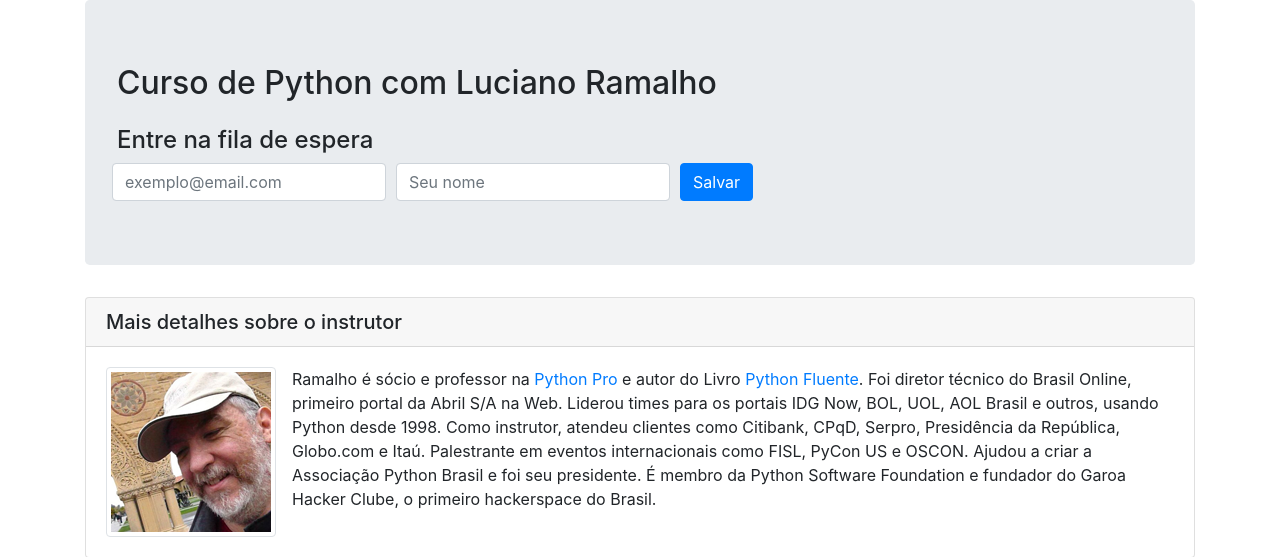
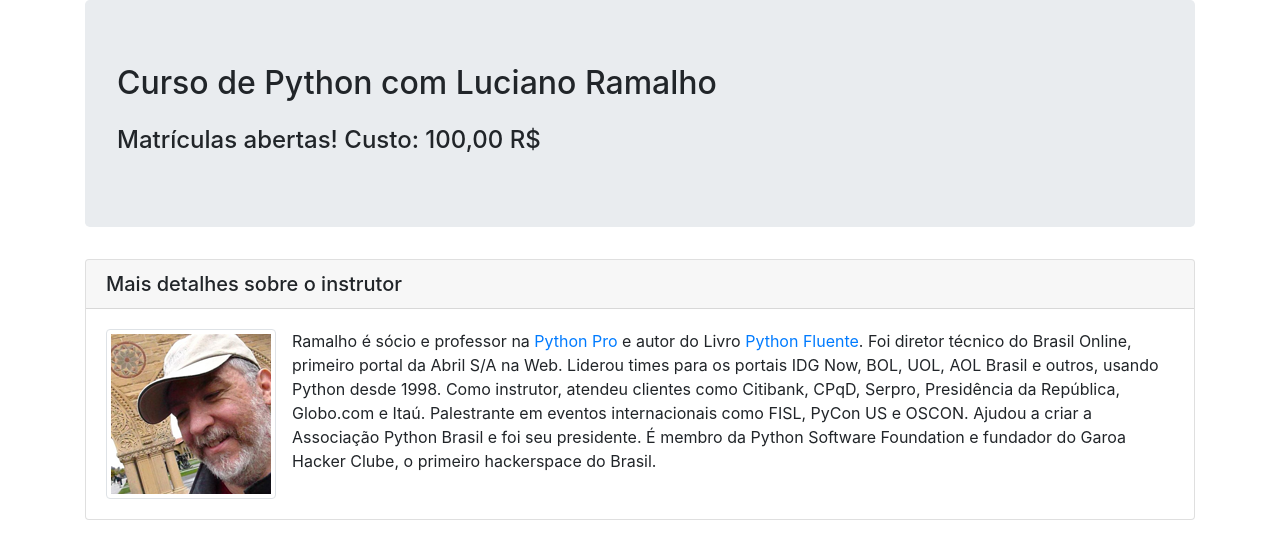
Before and after one commit to breeeno/curso_django, a Django app: page / in a window 1280 px wide. Shown: the part 56-613 px from the top of the page. Run offline with Django 4.2, Linux system fonts and the light colour scheme; some libraries are stand-ins or nearby versions.

Commit message:
- Integrado botão de pagamento

```diff
--- a/pypro/base/templates/base/home.html
+++ b/pypro/base/templates/base/home.html
@@ -39,35 +39,43 @@
                 <h2>
                     Curso de Python com Luciano Ramalho
                 </h2>
-                <h4 class="mt-4"> Entre na fila de espera</h4>
+                <h4 class="mt-4"> Matrículas abertas! Custo: 100,00 R$</h4>
 
-                <form action="https://gmail.us20.list-manage.com/subscribe/post?u=9c22f4ae7b5acecae47741677&amp;id=cf750aa0a1"
-                      method="post" id="mc-embedded-subscribe-form" name="mc-embedded-subscribe-form"
-                      class="form-row align-items-center" target="_blank" novalidate>
-                    <div class="form-row align-items-center">
-                        <div class="col-auto">
-                            <label class="sr-only" for="mce-EMAIL">Email</label>
-                            <input type="email" value="" name="EMAIL" class="form-control required" id="mce-EMAIL"
-                                   placeholder="exemplo@email.com">
-                        </div>
-                        <div class="col-auto">
-                            <label class="sr-only" for="mce-FNAME">Email</label>
-                            <input type="text" value="" name="FNAME" class="form-control" id="mce-FNAME" placeholder="Seu nome">
-                        </div>
-
-                        <!-- real people should not fill this in and expect good things - do not remove this or risk form bot signups-->
-                        <div style="position: absolute; left: -5000px;" aria-hidden="true"><input type="text"
-                                                                                                  name="b_298725d1b42f74339d8bcc8db_03c8c5bd04"
-                                                                                                  tabindex="-1"
-                                                                                                  value=""></div>
+                <!--                INICIO FORMULARIO MERCADOPAGO-->
+                <script src="https://www.mercadopago.com.br/integrations/v1/web-payment-checkout.js"
+                        data-preference-id="398635037-97e0f292-b5b2-46f7-9f05-eda4c4c70130"
+                        data-source="button"></script>
+                <!--                FINAL FORMULARIO MERCADOPAGO-->
 
 
-                        <div class="col-auto">
-                            <input type="submit" value="Salvar" name="subscribe"
-                                   id="mc-embedded-subscribe" class="btn btn-primary">
-                        </div>
-                    </div>
-                </form>
+
+                <!--            <form action="https://gmail.us20.list-manage.com/subscribe/post?u=9c22f4ae7b5acecae47741677&amp;id=cf750aa0a1"-->
+                <!--                      method="post" id="mc-embedded-subscribe-form" name="mc-embedded-subscribe-form"-->
+                <!--                      class="form-row align-items-center" target="_blank" novalidate>-->
+                <!--                    <div class="form-row align-items-center">-->
+                <!--                        <div class="col-auto">-->
+                <!--                            <label class="sr-only" for="mce-EMAIL">Email</label>-->
+                <!--                            <input type="email" value="" name="EMAIL" class="form-control required" id="mce-EMAIL"-->
+                <!--                                   placeholder="exemplo@email.com">-->
+                <!--                        </div>-->
+                <!--                        <div class="col-auto">-->
+                <!--                            <label class="sr-only" for="mce-FNAME">Email</label>-->
+                <!--                            <input type="text" value="" name="FNAME" class="form-control" id="mce-FNAME" placeholder="Seu nome">-->
+                <!--                        </div>-->
+
+                <!--                        &lt;!&ndash; real people should not fill this in and expect good things - do not remove this or risk form bot signups&ndash;&gt;-->
+                <!--                        <div style="position: absolute; left: -5000px;" aria-hidden="true"><input type="text"-->
+                <!--                                                                                                  name="b_298725d1b42f74339d8bcc8db_03c8c5bd04"-->
+                <!--                                                                                                  tabindex="-1"-->
+                <!--                                                                                                  value=""></div>-->
+
+
+                <!--                        <div class="col-auto">-->
+                <!--                            <input type="submit" value="Salvar" name="subscribe"-->
+                <!--                                   id="mc-embedded-subscribe" class="btn btn-primary">-->
+                <!--                        </div>-->
+                <!--                    </div>-->
+                <!--                </form>-->
 
             </div>
             <div class="card">
```
